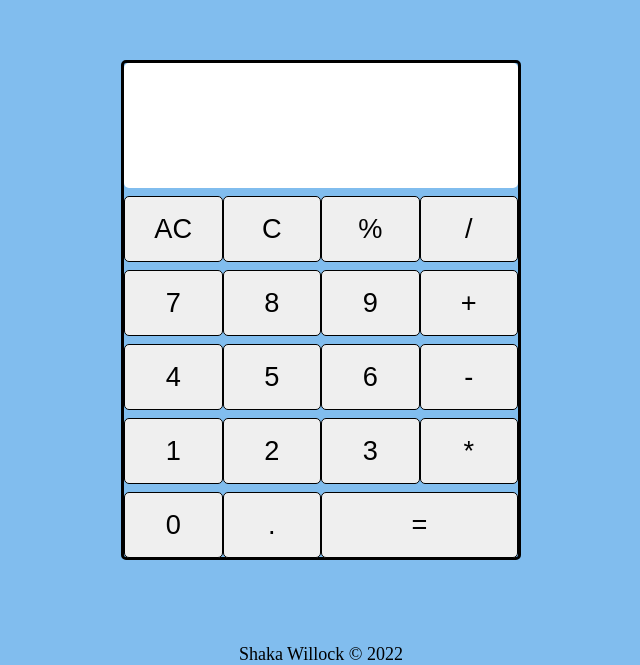
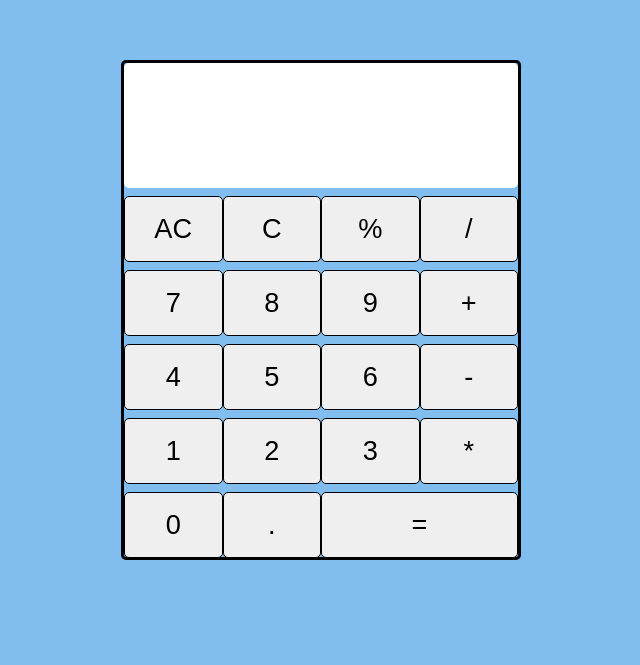
Before and after one commit to shakawillock/Calculator, a plain HTML site: page index.html in a window 1280 px wide. Shown: the part 148-813 px from the top of the page, without its empty margins (319-959 px from the left). Drawn offline with Linux system fonts and the light colour scheme.

Commit message:
Removed footer

```diff
--- a/css/styles.css
+++ b/css/styles.css
@@ -58,8 +58,3 @@ button {
 .row:last-of-type .col:last-of-type {
   flex: 1;
 }
-
-.footer {
-  font-size: 1.125rem;
-  text-align: center;
-}
--- a/index.html
+++ b/index.html
@@ -83,8 +83,5 @@
       </div>
     </div>
   </div>
-  <footer class="footer">
-    <p class="copyright">Shaka Willock &copy; 2022</p>
-  </footer>
 </body>
 </html>
```
